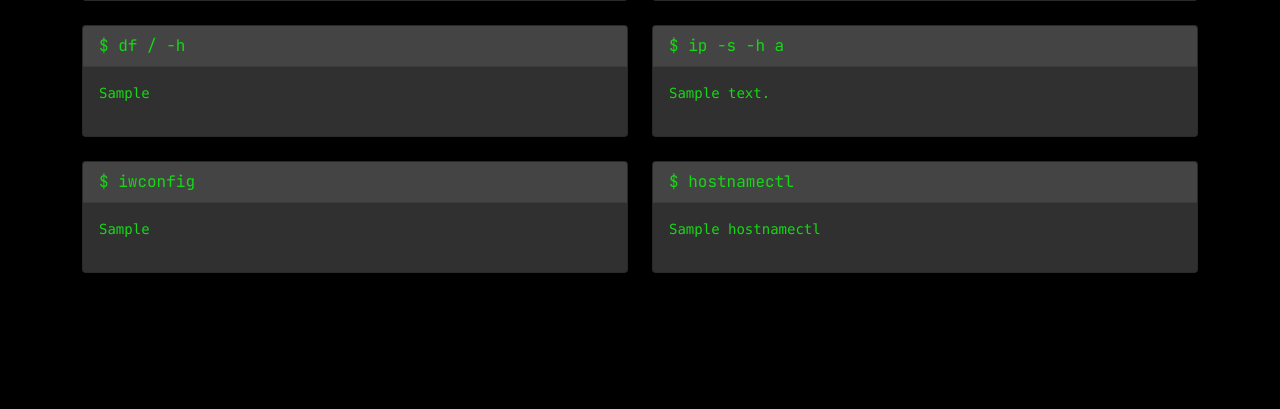
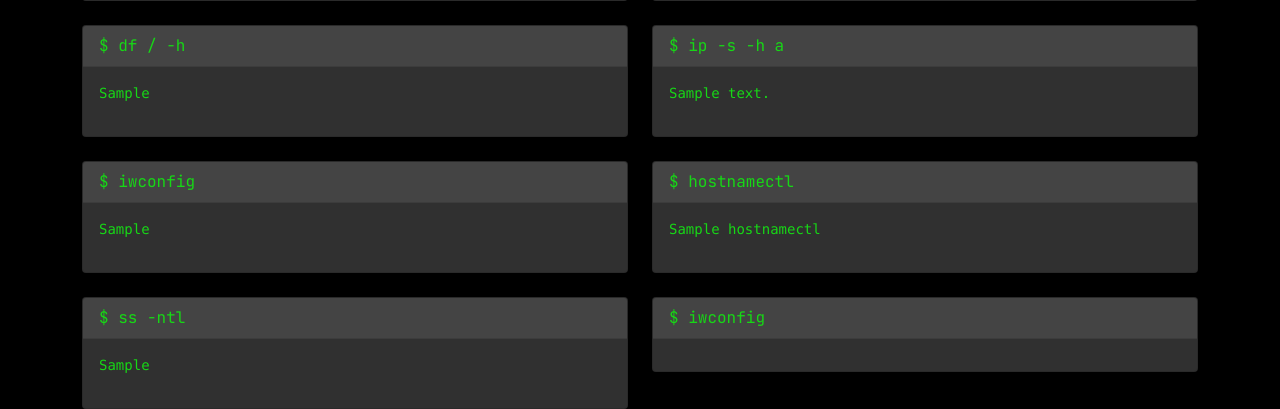
Before and after one commit to asis2016/tKnight, a Django app: template uknight/home/templates/home.html in a window 1280 px wide. Shown: the part 589-998 px from the top of the page. Before the commit the page ends 862 px from the top, so only its background shows below. Run offline with Django 4.2, Linux system fonts and the light colour scheme; the template is opened without the code that fills it: most values are stand-ins (such as "Sample title", 1, 10 or a date in 2020); some libraries are stand-ins or nearby versions.

Commit message:
ss added

```diff
--- a/uknight/home/templates/home.html
+++ b/uknight/home/templates/home.html
@@ -150,4 +150,35 @@
         {% include "hostnamectl.html" %}
     </div>
 </section>
+
+<section class="my-4">
+    <div class="row">
+        <!-- ss -ntl -->
+        <div class="col-lg-6">
+            <div class="card">
+                <div class="card-header">
+                    $ ss -ntl
+                </div>
+                <div class="card-body">
+                    <pre>{{ ss }}</pre>
+                </div>
+            </div>
+        </div>
+
+        <div class="col-lg-6">
+            <div class="card">
+                <div class="card-header">
+                    $ iwconfig
+                </div>
+                <div class="card-body">
+
+                </div>
+            </div>
+        </div>
+
+    </div>
+</section>
+
+
+
 {% endblock content %}
```
Also changed, not shown: uknight/home/views/dashboard.py (+11 -2 lines), 1 other file.
